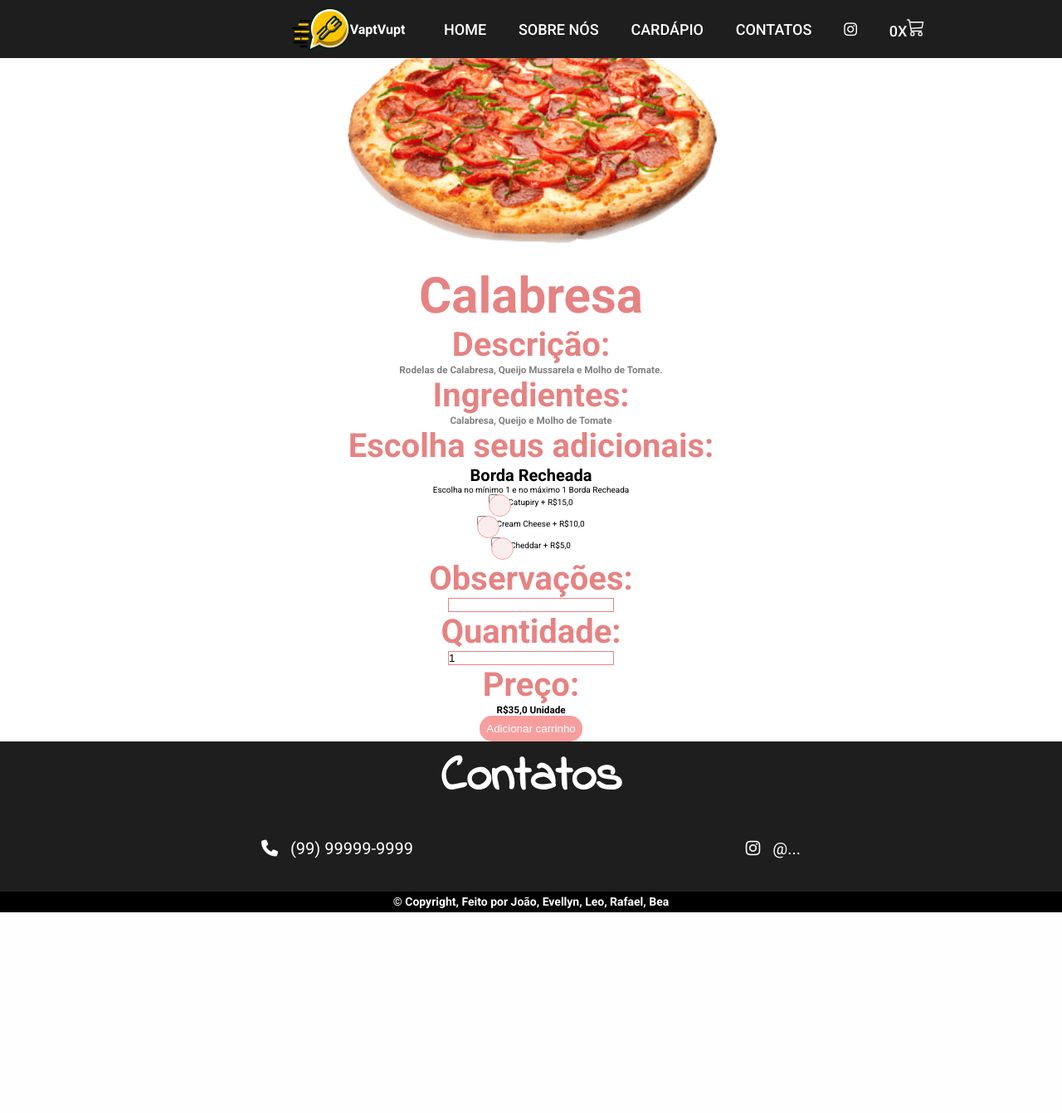
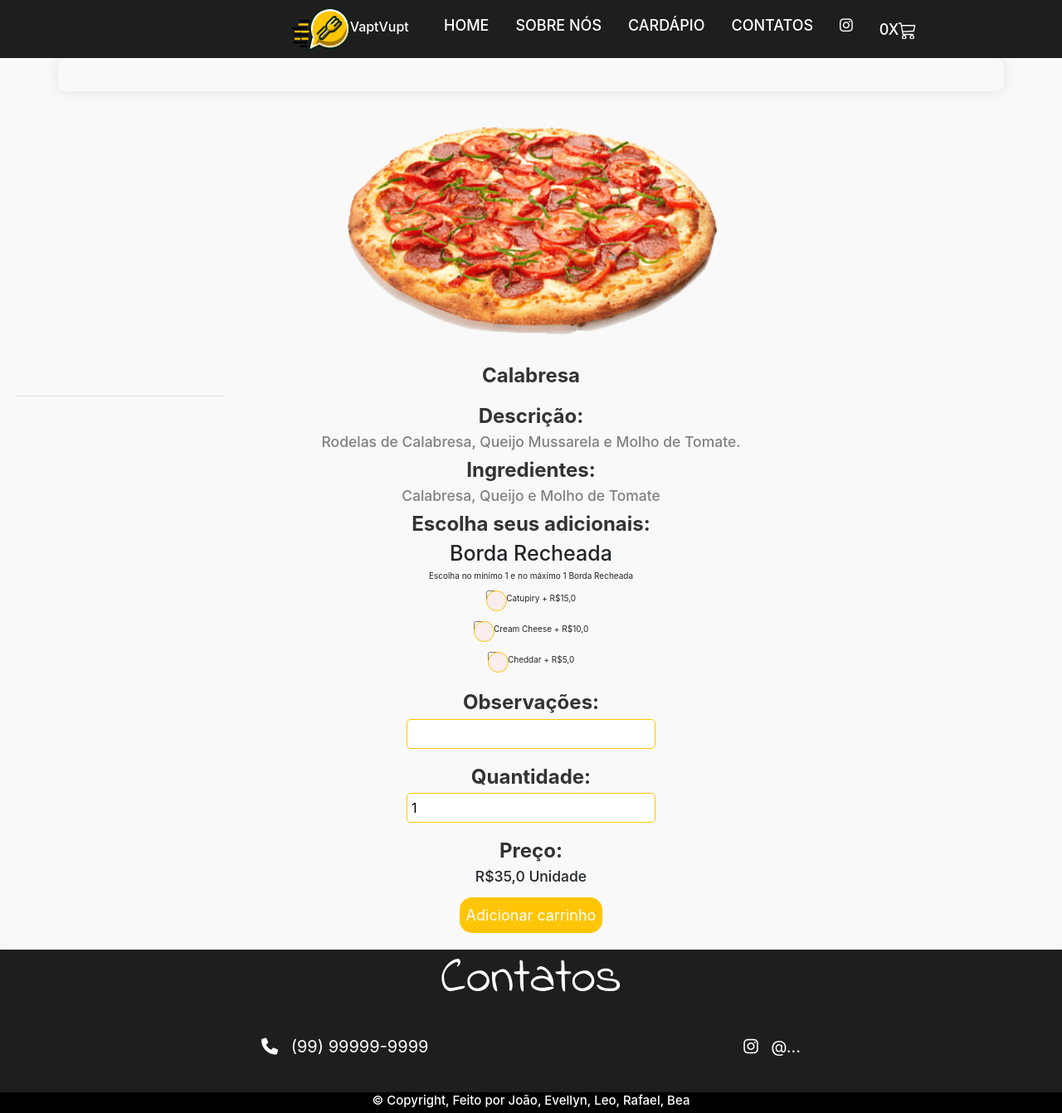
Before and after one commit to beatrizkloss/vapt-vupt, a Django app: page /produto/2 in a window 1280 px wide. Shown: the whole page at 83% size. Before the commit the page ends 1100 px from the top, so only its background shows below. Run offline with Django 5.2, Linux system fonts and the light colour scheme; data comes from the database, SQL or seed files in the repository; both versions use the stored data as it was after the commit; some libraries are stand-ins or nearby versions.

Commit message:
finalizado

```diff
--- a/pedido/templates/finalizar_pedido.html
+++ b/pedido/templates/finalizar_pedido.html
@@ -101,7 +101,7 @@
 </script>
 
 {%endblock%} {%block content%}
-<div class="container">
+<div class="container-tab">
   <br />
   <h1 class="rosa">Ao clicar em "Efetuar pedido" será confirmado sua compra</h1>
   <hr />
--- a/produto/templates/carrinho.html
+++ b/produto/templates/carrinho.html
@@ -77,7 +77,9 @@
   <h3>Frete: R${{frete}}0</h3>
   <h1 class="titulo">Total:</h1>
   <h2 style="color: gray">R${{total}}0</h2>
-  <a href="{% url 'finalizar_pedido' %}" class="btn btn-success"
+  <a
+    href="{% url 'finalizar_pedido' %}"
+    class="btn btn-success btn-custom-width"
     >Finalizar compra</a
   >
   <a href="{% url 'home'%}" class="btn btn-primary">Continuar comprando</a>
--- a/produto/templates/produto.html
+++ b/produto/templates/produto.html
@@ -44,7 +44,7 @@
 </header>
 {%endblock%} {% block content%}
 
-<div style="align-items: center; text-align: center">
+<div class="container-info" style="align-items: center; text-align: center">
   <div class="container">
     {% if erro == '1'%}
     <br />
--- a/templates/base.html
+++ b/templates/base.html
@@ -5,7 +5,10 @@
     <meta charset="UTF-8" />
     <meta http-equiv="X-UA-Compatible" content="IE=edge" />
     <meta name="viewport" content="width=device-width, initial-scale=1.0" />
-
+    <link
+      rel="stylesheet"
+      href="https://cdn.jsdelivr.net/npm/bootstrap@4.6.0/dist/css/bootstrap.min.css"
+    />
     <link rel="stylesheet" href="{% static 'produto/css/style.css' %}" />
     <script
       src="https://kit.fontawesome.com/3df637a2f2.js"
--- a/templates/static/produto/css/style.css
+++ b/templates/static/produto/css/style.css
@@ -32,6 +32,7 @@ html {
   background-color: #1f1e1f;
   position: fixed;
   padding-left: 30rem;
+  z-index: 1;
 }
 
 .logo {
@@ -558,56 +559,164 @@ button[type="submit"]:hover {
 }
 
 /*PAGINA PRODUTO*/
-.corBorda {
-  background-color: #f6dce1;
+
+.container {
+  margin-top: 50px;
+  background-color: #f9f9f9;
+  padding: 20px;
+  border-radius: 10px;
+  box-shadow: 0 0 15px rgba(0, 0, 0, 0.1);
 }
-
-.observacoes {
-  border: 1px solid #e58383;
-  width: 200px;
+.table {
+  width: 100%;
+  margin-bottom: 20px;
 }
-
-.tituloProduto {
-  font-size: 60px;
+.table th,
+.table td {
+  text-align: center;
+  vertical-align: middle;
+  padding: 15px;
 }
-
-.subTituloProduto {
-  font-size: 40px;
+.table thead th {
+  background-color: #ffc506;
+  color: #fff;
+  border: none;
 }
-
-.bordaBottom {
-  border-bottom: 1px solid gray;
-  padding-bottom: 20px;
+.table tbody tr:hover {
+  background-color: #f1f1f1;
 }
-
-.botao {
-  background-color: #f69e9e;
-  color: white;
-  padding: 8px;
-  border-radius: 15px;
-  transition: 0.2s;
+.table img {
+  border-radius: 5px;
+}
+.btn-danger {
+  background-color: #dc3545;
+  border-color: #dc3545;
+  border-radius: 5px;
+  width: 100px;
+  padding: 10px;
+}
+.btn-danger:hover {
+  background-color: #c82333;
+  border-color: #bd2130;
 }
 .titulo {
-  color: #e58383;
+  margin-top: 20px;
+  font-size: 1.5em;
+  font-weight: bold;
 }
-
+.titulo h3,
+.titulo h1,
+.titulo h2 {
+  margin-right: 10px;
+}
+.titulo h3 {
+  font-size: 1.2em;
+  color: #6c757d;
+}
+.titulo h1 {
+  font-size: 1.5em;
+  text-align: left;
+  color: #343a40;
+}
+.titulo h2 {
+  font-size: 1.3em;
+  color: #6c757d;
+}
+.btn-custom-width {
+  width: 100px;
+  padding: 10px;
+}
+.btn-primary {
+  display: block;
+  width: 250px;
+  margin: 20px auto;
+  background: linear-gradient(45deg, #f0dea4, #ffc506);
+  border: none;
+  border-radius: 30px;
+  color: #fff;
+  font-size: 1.2em;
+  font-weight: bold;
+  padding: 15px;
+  text-align: center;
+  text-transform: uppercase;
+  transition: background 0.5s, transform 0.3s;
+  box-shadow: 0 4px 15px rgba(0, 0, 0, 0.2);
+}
+.btn-primary:hover {
+  background-color: #ffc506;
+  border-color: #b08700;
+}
 .botao:hover {
   color: white;
   text-decoration: none;
   padding: 10px;
   border: 1px solid #e64747;
 }
-input[type="checkbox"] {
+
+.tamanhoImg {
+  width: 500px;
+}
+.produto-container {
+  display: flex;
+  justify-content: center;
+  align-items: center;
+  flex-direction: column;
+  margin-top: 20px;
+}
+
+.produto-image {
+  max-width: 100%;
+  height: auto;
+  margin-top: 20px;
+}
+.container-info {
+  margin-top: 0px;
+  background-color: #f9f9f9;
+  padding: 20px;
+  border-radius: 10px;
+  box-shadow: 0 0 15px rgba(0, 0, 0, 0.1);
+  position: static;
+}
+.container-tab {
+  margin-top: 0px;
+  background-color: #f9f9f9;
+  padding: 20px;
+  border-radius: 10px;
+  box-shadow: 0 0 15px rgba(0, 0, 0, 0.1);
+  z-index: 0;
+}
+.container-pedido {
+  margin-top: 0px;
+  width: 100%;
+  padding: 20px;
+  position: static;
+}
+.corBorda {
+  background-color: #f6dce1;
+}
+
+.subtitulo {
+  color: gray;
+  font-size: 18px;
+  margin-top: 5px;
+}
+
+.ingredientes {
+  color: gray;
+  font-size: 18px;
+  margin-top: 5px;
+}
+
+.checkbox {
   position: relative;
   cursor: pointer;
-  border: 1px solid #f2a1a1;
+  border: 1px solid #ffc506;
   color: black;
 }
-
-input[type="checkbox"]:before {
+.checkbox:before {
   content: "";
   border-radius: 15px;
-  border: 1px solid #f2a1a1;
+  border: 1px solid #ffc506;
   display: block;
   position: absolute;
   width: 25px;
@@ -617,9 +726,50 @@ input[type="checkbox"]:before {
   color: black;
   background-color: #faeded;
 }
+.titulo {
+  color: #333;
+  font-size: 24px;
+  margin-top: 10px;
+}
+.observacoes,
+.quantidade {
+  margin-bottom: 10px;
+  padding: 5px;
+  width: 100%;
+  max-width: 300px;
+  border: 1px solid #ffc506;
+  border-radius: 5px;
+  font-size: 16px;
+}
 
-.tamanhoImg {
-  width: 500px;
+.botao {
+  padding: 10px 20px;
+  background-color: #007bff;
+  color: white;
+  border: none;
+  border-radius: 5px;
+  cursor: pointer;
+  font-size: 18px;
+  margin-top: 10px;
+}
+
+.botao:hover {
+  color: white;
+  text-decoration: none;
+  padding: 10px;
+  border: 1px solid #efd16e;
+}
+.bordaBottom {
+  border-bottom: 1px solid gray;
+  padding-bottom: 20px;
+}
+
+.botao {
+  background-color: #ffc506;
+  color: white;
+  padding: 8px;
+  border-radius: 15px;
+  transition: 0.2s;
 }
 
 @media (max-width: 1200px) {
```
Also changed, not shown: pedido/models.py (+0 -8 lines), pedido/templates/pedido_realizado.html (+5 -43 lines), db.sqlite3.
